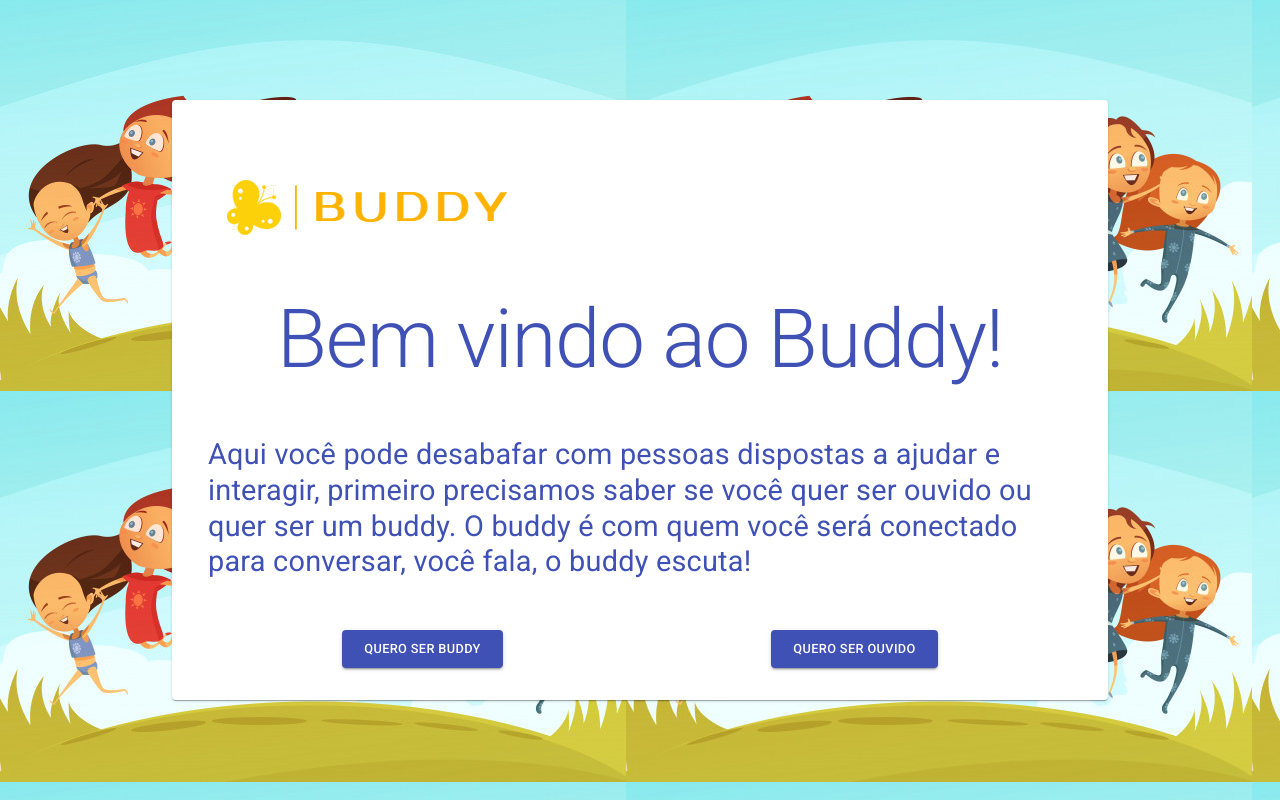
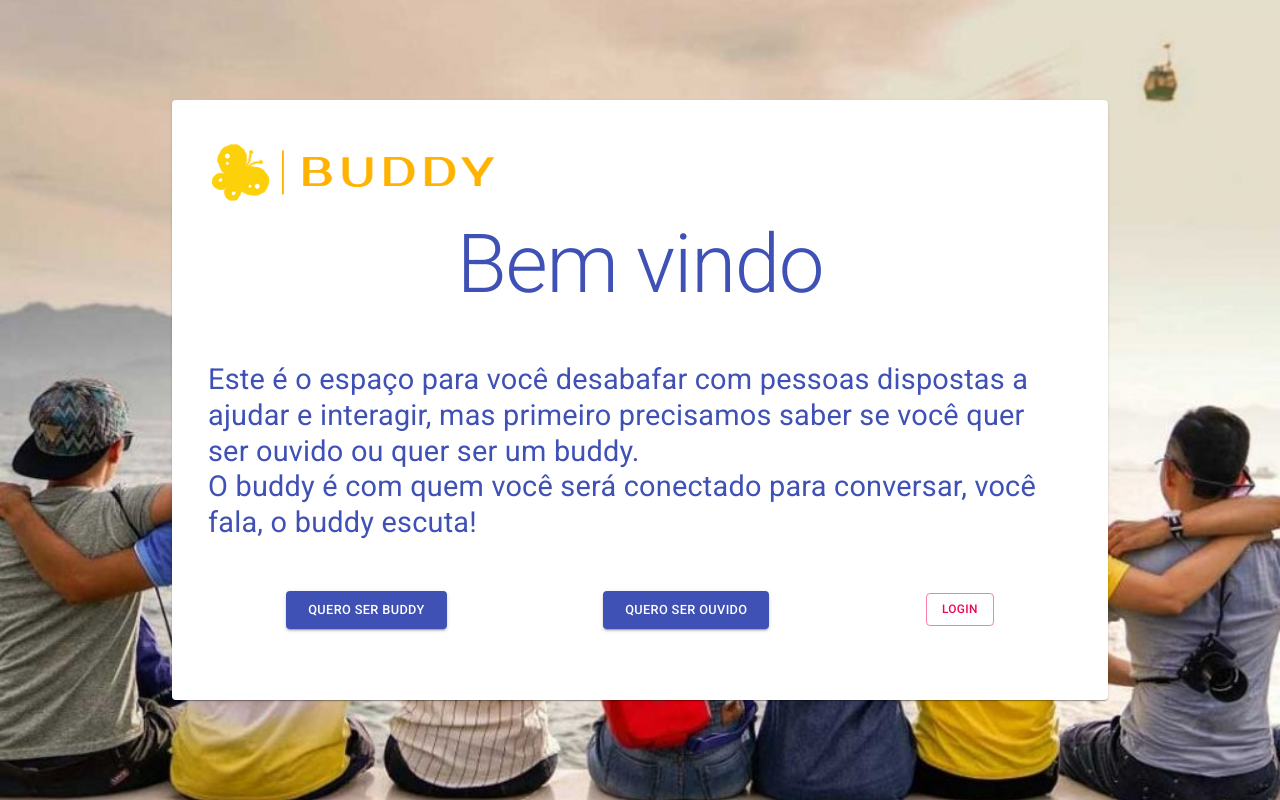
Before and after one commit to HACKATONA-ES-2020/Left4Dev, a React (Create React App) app in the folder frontend/: page / in a window 1280 px wide. Built offline with nearby package versions, Linux system fonts and the light colour scheme.

Commit message:
layout home

```diff
--- a/frontend/src/assets/styles/global.css
+++ b/frontend/src/assets/styles/global.css
@@ -2,6 +2,13 @@
   font-size: 85%;
 
   background-image: url(../../assets/img/friends.jpg);
+  height: 100%;
+
+  /* Center and scale the image nicely */
+  background-position: center;
+  background-repeat: no-repeat;
+  background-size: cover;
+
   --color-primary-light: #FFD700;
   --color-primary-dark: #FFC600;
   --color-secundary: #E0E0E0;
--- a/frontend/src/pages/SelectPerfil/index.js
+++ b/frontend/src/pages/SelectPerfil/index.js
@@ -2,7 +2,7 @@ import React from 'react';
 import './styles.css';
 import { Button, Typography } from '@material-ui/core';
 import Background from '../../components/Background';
-import Logo from '../../assets/img/logo.png';
+import Logo from '../../assets/img/logovec.png';
 import { Link } from 'react-router-dom';
 
 
@@ -12,12 +12,12 @@ function SelectPerfil() {
       <Background>
         <img src={Logo} alt="Buddy" />
         <Typography variant="h1" color="primary" align="center">
-          Bem vindo ao Buddy!
+          Bem vindo
         </Typography>
         <div className="description">
           <Typography variant="h4" color="primary">
-            Aqui você pode desabafar com pessoas dispostas a ajudar e interagir, primeiro precisamos saber se você quer ser ouvido ou quer ser um buddy.
-            O buddy é com quem você será conectado para conversar, você fala, o buddy escuta!
+           Este é o espaço para você desabafar com pessoas dispostas a ajudar e interagir, mas primeiro precisamos saber se você quer ser ouvido ou quer ser um buddy.
+            <br/>O buddy é com quem você será conectado para conversar, você fala, o buddy escuta!
           </Typography>
         </div>
 
@@ -32,13 +32,14 @@ function SelectPerfil() {
               Quero ser ouvido
             </Button>
           </Link>
-        </div>
-        <div className="buttons">
           <Link to="/login">
             <Button variant="outlined" color="secondary">
               Login
             </Button>
           </Link>
+        </div>
+        <div className="buttons">
+
           </div>
       </Background>
     </div>
--- a/frontend/src/pages/SelectPerfil/styles.css
+++ b/frontend/src/pages/SelectPerfil/styles.css
@@ -3,7 +3,8 @@
     justify-content: center;
     align-items: center;
     height: calc(100vh);
-    background-image: url(../../assets/img/cartoon.jpg);
+    /*background-image: url(../../assets/img/cartoon.jpg);*/
+
 }
 
 .buttons {
```
Lines whose indentation alone changed are shown as unchanged.
